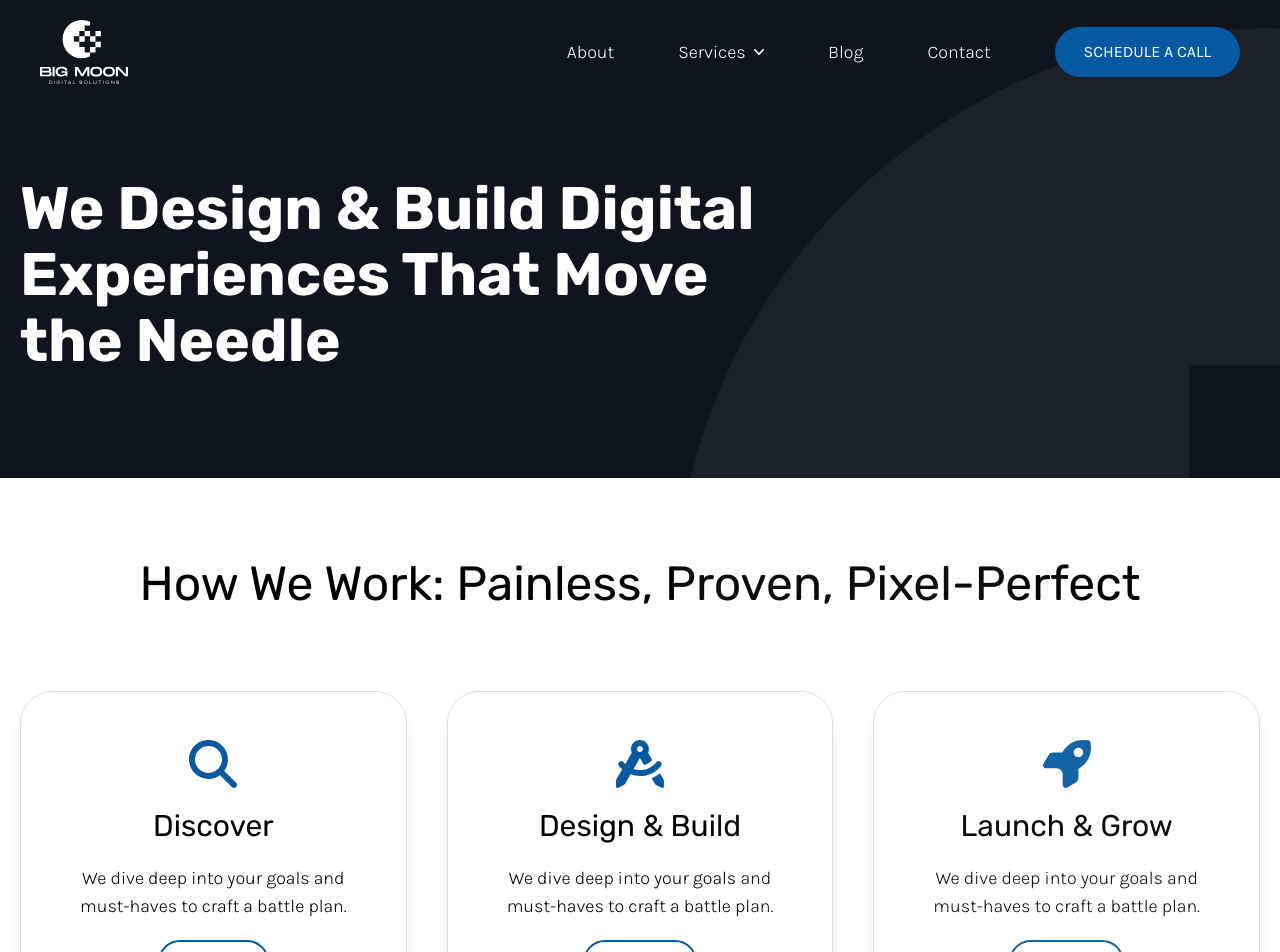
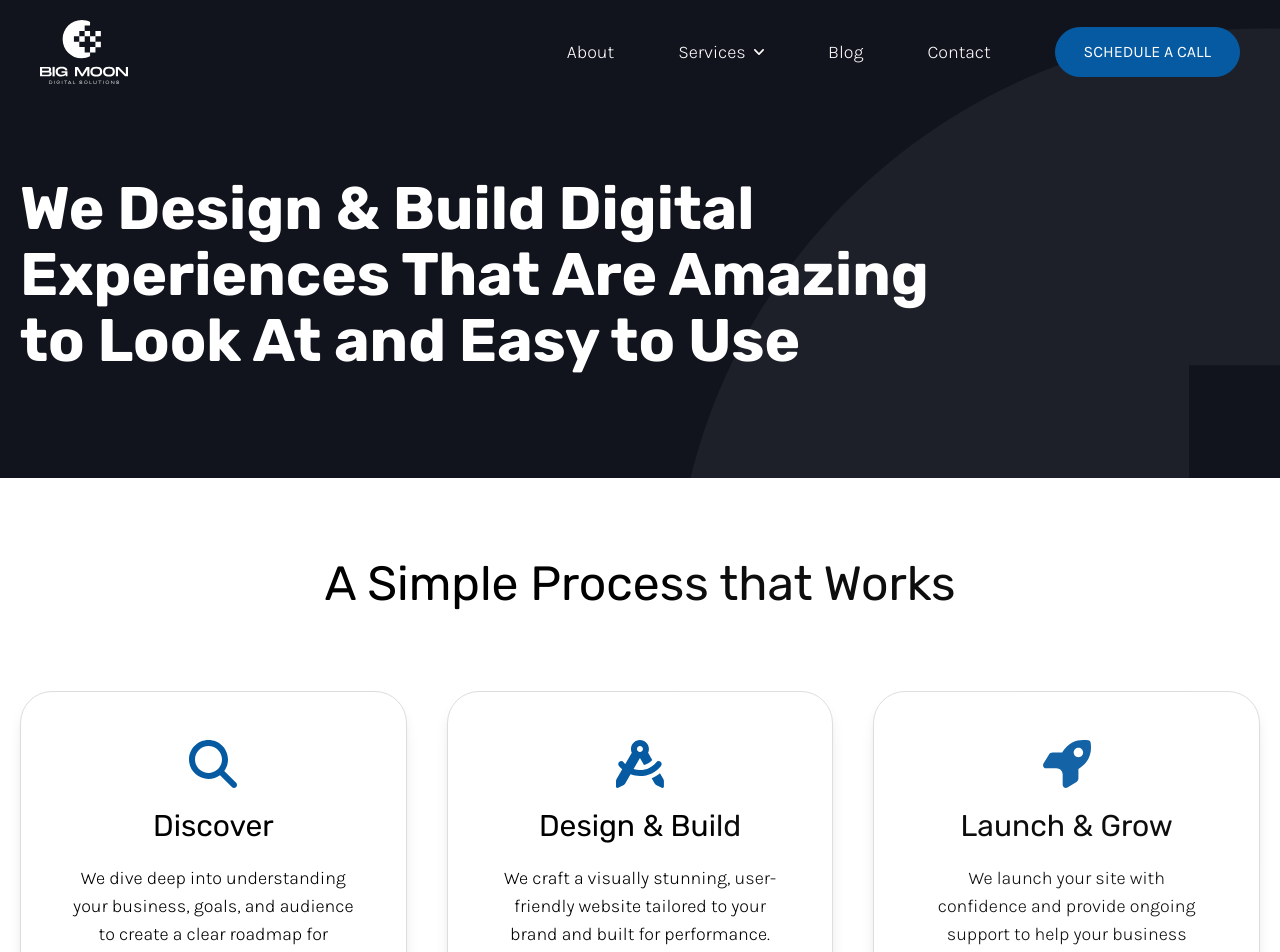
Before and after one commit to devaaronjohnson/big-moon-digital-sveltekit, a SvelteKit app: page /about in a window 1280 px wide. Shown: the top 952 px of the page. Built offline with nearby package versions, Linux system fonts and the light colour scheme.

Commit message:
updating text on the about page.

```diff
--- a/src/routes/+page.svelte
+++ b/src/routes/+page.svelte
@@ -90,7 +90,7 @@
 					</div>
 				</div>
 				<div class="w-full lg:flex-1">
-					<div class="h-[350px] overflow-hidden rounded-2xl">
+					<div class="h-[250px] overflow-hidden rounded-2xl lg:h-[350px]">
 						<img src="/sample_preview.jpeg" alt="" class="h-full w-full object-cover" />
 					</div>
 				</div>
@@ -184,6 +184,29 @@
 				<div class="relative">
 					<div class="relative mb-5 h-[300px] lg:h-[550px]">
 						<img
+							src="/carma.jpg"
+							alt="Carma"
+							class="h-full w-full rounded-2xl object-cover object-top"
+						/>
+						<a
+							href="."
+							class="absolute right-5 bottom-5 rounded-full border border-black bg-black px-5 py-2 font-karla text-base font-light text-white"
+						>
+							View Website
+						</a>
+					</div>
+
+					<h3 class="relative mb-5 font-rubik text-3xl font-normal text-white lg:text-4xl">
+						Carma
+					</h3>
+					<div class="relative flex flex-row flex-wrap items-center gap-3">
+						<ProjectPill text="Wordpress Development" />
+						<ProjectPill text="Web Design" />
+					</div>
+				</div>
+				<div class="relative">
+					<div class="relative mb-5 h-[300px] lg:h-[550px]">
+						<img
 							src="/smiley.jpg"
 							alt="Smiley Aesthetics"
 							class="h-full w-full rounded-2xl object-cover object-top"
@@ -226,29 +249,6 @@
 						<ProjectPill text="Web Design" />
 						<ProjectPill text="Headless Wordpress" />
 						<ProjectPill text="Javascript Development" />
-					</div>
-				</div>
-				<div class="relative">
-					<div class="relative mb-5 h-[300px] lg:h-[550px]">
-						<img
-							src="/carma.jpg"
-							alt="Carma"
-							class="h-full w-full rounded-2xl object-cover object-top"
-						/>
-						<a
-							href="."
-							class="absolute right-5 bottom-5 rounded-full border border-black bg-black px-5 py-2 font-karla text-base font-light text-white"
-						>
-							View Website
-						</a>
-					</div>
-
-					<h3 class="relative mb-5 font-rubik text-3xl font-normal text-white lg:text-4xl">
-						Carma
-					</h3>
-					<div class="relative flex flex-row flex-wrap items-center gap-3">
-						<ProjectPill text="Wordpress Development" />
-						<ProjectPill text="Web Design" />
 					</div>
 				</div>
 			</div>
--- a/src/routes/about/+page.svelte
+++ b/src/routes/about/+page.svelte
@@ -8,7 +8,7 @@
 			<h1
 				class="mb-6 w-3/4 font-rubik text-4xl leading-[1.1] font-bold text-pretty text-white lg:text-6xl"
 			>
-				We Design & Build Digital Experiences That Move the Needle
+				We Design & Build Digital Experiences That Are Amazing to Look At and Easy to Use
 			</h1>
 
 			<!-- <p class="font-karlafont-light mb-7 px-0 text-center text-xl text-white lg:px-32">
@@ -33,7 +33,7 @@
 			<h2
 				class="mb-5 text-center font-rubik text-4xl leading-[1.1] font-normal text-balance lg:text-5xl"
 			>
-				How We Work: Painless, Proven, Pixel-Perfect
+				A Simple Process that Works
 			</h2>
 			<div class="mt-10 grid grid-cols-1 gap-10 lg:mt-20 lg:grid-cols-3">
 				<div class="rounded-4xl border border-[#ddd] p-12 shadow-lg">
@@ -42,7 +42,8 @@
 					</div>
 					<p class="mb-5 text-center font-rubik text-3xl font-normal">Discover</p>
 					<p class="mb-5 text-center font-karla text-lg font-light">
-						We dive deep into your goals and must-haves to craft a battle plan.
+						We dive deep into understanding your business, goals, and audience to create a clear
+						roadmap for success.
 					</p>
 					<div class="flex items-center justify-center">
 						<p
@@ -58,7 +59,8 @@
 					</div>
 					<p class="mb-5 text-center font-rubik text-3xl font-normal">Design & Build</p>
 					<p class="mb-5 text-center font-karla text-lg font-light">
-						We dive deep into your goals and must-haves to craft a battle plan.
+						We craft a visually stunning, user-friendly website tailored to your brand and built for
+						performance.
 					</p>
 					<div class="flex items-center justify-center">
 						<p
@@ -74,7 +76,8 @@
 					</div>
 					<p class="mb-5 text-center font-rubik text-3xl font-normal">Launch & Grow</p>
 					<p class="mb-5 text-center font-karla text-lg font-light">
-						We dive deep into your goals and must-haves to craft a battle plan.
+						We launch your site with confidence and provide ongoing support to help your business
+						evolve and thrive.
 					</p>
 					<div class="flex items-center justify-center">
 						<p
```
